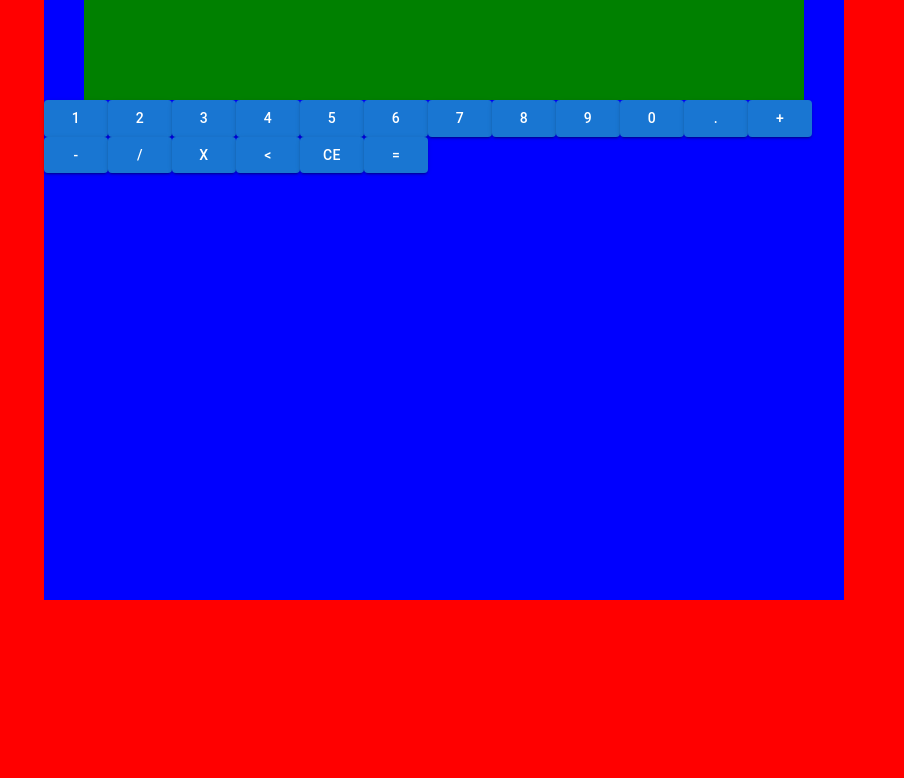
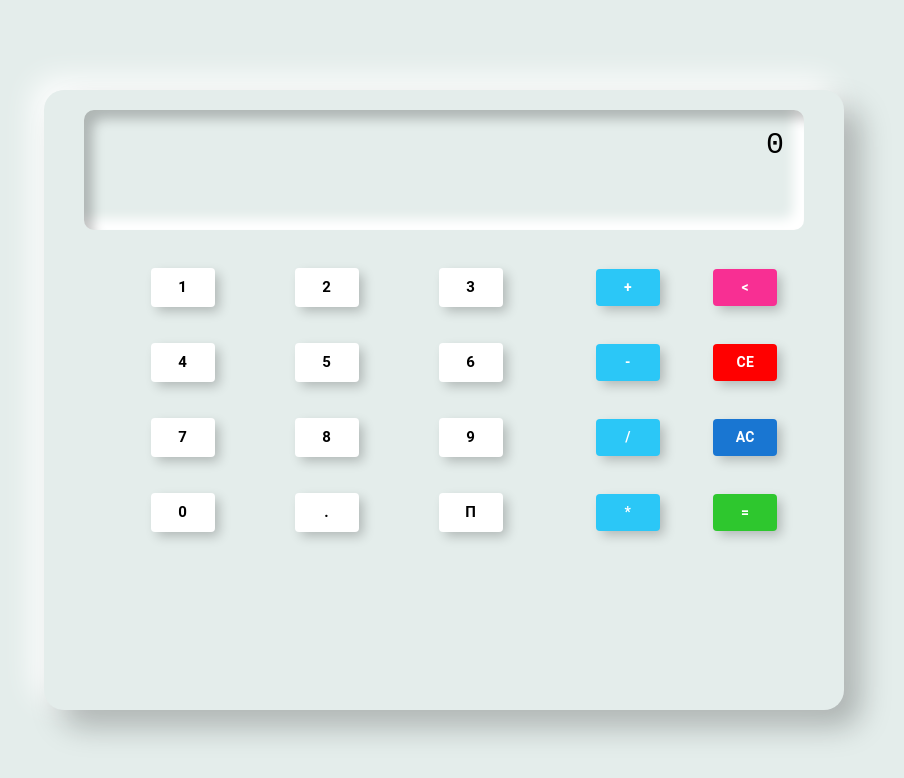
Before and after one commit to Daniel-1209/My-Personal-Website, a React (Create React App) app: page / in a window 1280 px wide. Shown: the top 778 px of the page, without its empty margins (196-1100 px from the left). Built offline with nearby package versions, Linux system fonts and the light colour scheme.

Commit message:
Calculater

```diff
--- a/src/views/Calculate/index.js
+++ b/src/views/Calculate/index.js
@@ -3,37 +3,139 @@ import { Box, Grid, Typography, Button } from "@mui/material";
 import { makeStyles } from "@mui/styles";
 
 const myStyles = makeStyles(() => ({
+  center: {
+    minWidth: "100vw",
+    minHeight: "100vh",
+    // background: "#ffffff",
+    background: "#e4edeb",
+    display: "flex",
+    justifyContent: "center",
+    flexDirection: "column",
+    alignItems: "center",
+  },
   firstBox: {
-    marginLeft: "auto",
-    marginRight: "auto",
     width: "100%",
     maxWidth: 800,
     height: 600,
-    background: "blue",
+    paddingTop: 20,
+    borderRadius: 20,
+    boxShadow:
+      "17px 17px 31px -1px rgba(0,0,0,0.26), -10px -10px 31px 1px rgba(255,255,255,1)",
+    background: "#e4edeb",
+    // background: "#ffffff",
+  },
+  displayOne: {
+    boxShadow:
+      "inset 10px 10px 12px -1px rgba(0,0,0,0.23),inset -10px -10px 12px 1px rgba(255,255,255,1)",
+    // background: "#ffffff",
+    background: "#e4edeb",
+    marginLeft: "auto",
+    marginRight: "auto",
+    width: " 90%",
+    borderRadius: 10,
+    padding: 10,
+    boxSizing: "border-box",
+    marginBottom: 20,
   },
   display: {
+    width: " 100%",
+    height: 50,
+    // border: "1px solid black",
+    // background: "green",
+    display: "flex",
+    padding: 10,
+    boxSizing: "border-box",
+    alignItems: "center",
+    justifyContent: "right",
+    fontSize: 30,
+    fontFamily: "monospace",
+  },
+  panelButtons: {
+    // background: "pink",
+    display: "flex",
+    width: "90%",
+    height: 300,
     marginLeft: "auto",
     marginRight: "auto",
-    width: "90%",
-    height: 50,
-    background: "green",
+    flexWrap: "wrap",
+    justifyContent: "space-around",
+    flexDirection: "row",
+  },
+  bottonsRows: {
+    // background: "yellow",
+    width: "100%",
+    display: "flex",
+    justifyContent: "space-around",
+  },
+  panelNumbers: {
+    // background: "purple",
+    width: "60%",
+    display: "flex",
+    flexWrap: "wrap",
+    justifyContent: "space-around",
+    flexDirection: "column",
+    alignContent: "center",
+  },
+  panelOperators: {
+    // background: "green",
+    // width: "20%",
+    display: "flex",
+    flexWrap: "wrap",
+    justifyContent: "space-around",
+    flexDirection: "column",
+    alignContent: "center",
+  },
+  buttonsExtra: {
+    // background: "purple",
+    // width: "20%",
+    display: "flex",
+    flexWrap: "wrap",
+    flexDirection: "column",
+    alignContent: "center",
+    justifyContent: "space-around",
   },
 }));
 
+const stylesProp = {
+  buttonOpera: {
+    background: "white",
+    color: "black",
+    fontSize: 15,
+    fontWeight: 600,
+    boxShadow: "5px 5px 12px -1px rgba(0,0,0,0.23)",
+  },
+  buttonNum: {
+    background: "#2bc7f7",
+    color: "white",
+    // fontSize: 15,
+    fontWeight: 600,
+    boxShadow: "5px 5px 12px -1px rgba(0,0,0,0.23)",
+  },
+};
+
 const Calculator = () => {
   const styles = myStyles();
-  const [textDisplay, setTextDisplay] = useState("  ");
+  const [textDisplay, setTextDisplay] = useState("  0");
   const [numTwo, setNumTwo] = useState(null);
   const [simbol, setSimbol] = useState("");
   const [num, setNum] = useState(null);
+  const [ac, setAc] = useState(0);
 
   const handdleDisplay = (num) => {
     // console.log("Mira numero ", num);
-    const a = textDisplay + num;
-    setTextDisplay(textDisplay + num);
+    if (textDisplay === "  0") {
+      const a = "  " + num;
+      setTextDisplay(a);
       const b = parseFloat(a.substring(2, a.length));
       setNum(b);
       console.log("Entrada ", b);
+    } else {
+      const a = textDisplay + num;
+      setTextDisplay(a);
+      const b = parseFloat(a.substring(2, a.length));
+      setNum(b);
+      console.log("Entrada ", b);
+    }
   };
 
   const handdleOperation = (operator) => {
@@ -111,9 +213,11 @@ const Calculator = () => {
     setNumTwo(null);
     setSimbol("");
     if (a === 0) {
-      setTextDisplay("  ");
+      setTextDisplay("  0");
+      setAc(0);
     } else {
       setTextDisplay("  " + a);
+      setAc(a);
     }
 
     console.log("Tu igual  ", a);
@@ -122,69 +226,204 @@ const Calculator = () => {
   const handdleDeleteAll = () => {
     console.log("hola");
     setNumTwo(null);
-    setTextDisplay("  ");
+    setTextDisplay("  0");
     setNum(null);
   };
 
   return (
-    <Box style={{ minWidth: "100vw", minHeight: "100vh", background: "red" }}>
+    <Box className={styles.center}>
       <Box className={styles.firstBox}>
+        {/* Display */}
+        <Box className={styles.displayOne}>
           <Box className={styles.display}>{textDisplay}</Box>
           <Box className={styles.display}>{numTwo}</Box>
-        <Button variant="contained" onClick={() => handdleDisplay(1)}>
+        </Box>
+        {/* Buttons panel */}
+        <Box className={styles.panelButtons}>
+          {/* Numbers */}
+          <Box className={styles.panelNumbers}>
+            <Box className={styles.bottonsRows}>
+              <Button
+                style={stylesProp.buttonOpera}
+                variant="contained"
+                onClick={() => handdleDisplay(1)}
+              >
                 1
               </Button>
-        <Button variant="contained" onClick={() => handdleDisplay(2)}>
+              <Button
+                style={stylesProp.buttonOpera}
+                variant="contained"
+                onClick={() => handdleDisplay(2)}
+              >
                 2
               </Button>
-        <Button variant="contained" onClick={() => handdleDisplay(3)}>
+              <Button
+                style={stylesProp.buttonOpera}
+                variant="contained"
+                onClick={() => handdleDisplay(3)}
+              >
                 3
               </Button>
-        <Button variant="contained" onClick={() => handdleDisplay(4)}>
+            </Box>
+            <Box className={styles.bottonsRows}>
+              <Button
+                style={stylesProp.buttonOpera}
+                variant="contained"
+                onClick={() => handdleDisplay(4)}
+              >
                 4
               </Button>
-        <Button variant="contained" onClick={() => handdleDisplay(5)}>
+              <Button
+                style={stylesProp.buttonOpera}
+                variant="contained"
+                onClick={() => handdleDisplay(5)}
+              >
                 5
               </Button>
-        <Button variant="contained" onClick={() => handdleDisplay(6)}>
+              <Button
+                style={stylesProp.buttonOpera}
+                variant="contained"
+                onClick={() => handdleDisplay(6)}
+              >
                 6
               </Button>
-        <Button variant="contained" onClick={() => handdleDisplay(7)}>
+            </Box>
+            <Box className={styles.bottonsRows}>
+              <Button
+                style={stylesProp.buttonOpera}
+                variant="contained"
+                onClick={() => handdleDisplay(7)}
+              >
                 7
               </Button>
-        <Button variant="contained" onClick={() => handdleDisplay(8)}>
+              <Button
+                style={stylesProp.buttonOpera}
+                variant="contained"
+                onClick={() => handdleDisplay(8)}
+              >
                 8
               </Button>
-        <Button variant="contained" onClick={() => handdleDisplay(9)}>
+              <Button
+                style={stylesProp.buttonOpera}
+                variant="contained"
+                onClick={() => handdleDisplay(9)}
+              >
                 9
               </Button>
-        <Button variant="contained" onClick={() => handdleDisplay(0)}>
+            </Box>
+            <Box className={styles.bottonsRows}>
+              <Button
+                style={stylesProp.buttonOpera}
+                variant="contained"
+                onClick={() => handdleDisplay(0)}
+              >
                 0
               </Button>
-        <Button variant="contained" onClick={() => handdleDisplay(".")}>
+              <Button
+                style={stylesProp.buttonOpera}
+                variant="contained"
+                onClick={() => handdleDisplay(".")}
+              >
                 .
               </Button>
-        <Button variant="contained" onClick={() => handdleOperation("+")}>
+              <Button
+                style={stylesProp.buttonOpera}
+                variant="contained"
+                onClick={() => handdleDisplay(3.1416)}
+              >
+                π
+              </Button>
+            </Box>
+          </Box>
+          {/* Operators */}
+          <Box className={styles.panelOperators}>
+            <Button
+              style={stylesProp.buttonNum}
+              variant="contained"
+              onClick={() => handdleOperation("+")}
+            >
               +
             </Button>
-        <Button variant="contained" onClick={() => handdleOperation("-")}>
+            <Button
+              style={stylesProp.buttonNum}
+              variant="contained"
+              onClick={() => handdleOperation("-")}
+            >
               -
             </Button>
-        <Button variant="contained" onClick={() => handdleOperation("/")}>
+            <Button
+              style={stylesProp.buttonNum}
+              variant="contained"
+              onClick={() => handdleOperation("/")}
+            >
               /
             </Button>
-        <Button variant="contained" onClick={() => handdleOperation("x")}>
-          x
+            <Button
+              style={stylesProp.buttonNum}
+              variant="contained"
+              onClick={() => handdleOperation("x")}
+            >
+              *
             </Button>
-        <Button variant="contained" onClick={handdleDelete}>
+          </Box>
+          {/* Buttons extra */}
+          <Box className={styles.buttonsExtra}>
+            <Button
+              style={{
+                background: "#f82f93",
+                color: "white",
+                // fontSize: 15,
+                fontWeight: 600,
+                boxShadow: "5px 5px 12px -1px rgba(0,0,0,0.23)",
+              }}
+              variant="contained"
+              onClick={handdleDelete}
+            >
               {"<"}
             </Button>
-        <Button variant="contained" onClick={handdleDeleteAll}>
+            <Button
+              variant="contained"
+              style={{
+                background: "red",
+                color: "white",
+                // fontSize: 15,
+                fontWeight: 600,
+                boxShadow: "5px 5px 12px -1px rgba(0,0,0,0.23)",
+              }}
+              onClick={handdleDeleteAll}
+            >
               CE
             </Button>
-        <Button variant="contained" onClick={handdleIgual}>
+            <Button
+              style={{
+                color: "white",
+                // fontSize: 15,
+                fontWeight: 600,
+                boxShadow: "5px 5px 12px -1px rgba(0,0,0,0.23)",
+              }}
+              variant="contained"
+              onClick={() => {
+                console.log("Actual ", ac);
+                handdleDisplay(ac);
+              }}
+            >
+              AC
+            </Button>
+            <Button
+              variant="contained"
+              style={{
+                background: "#2ec72e",
+                color: "white",
+                // fontSize: 15,
+                fontWeight: 600,
+                boxShadow: "5px 5px 12px -1px rgba(0,0,0,0.23)",
+              }}
+              onClick={handdleIgual}
+            >
               =
             </Button>
+          </Box>
+        </Box>
       </Box>
     </Box>
   );
```
Lines whose indentation alone changed are shown as unchanged.
